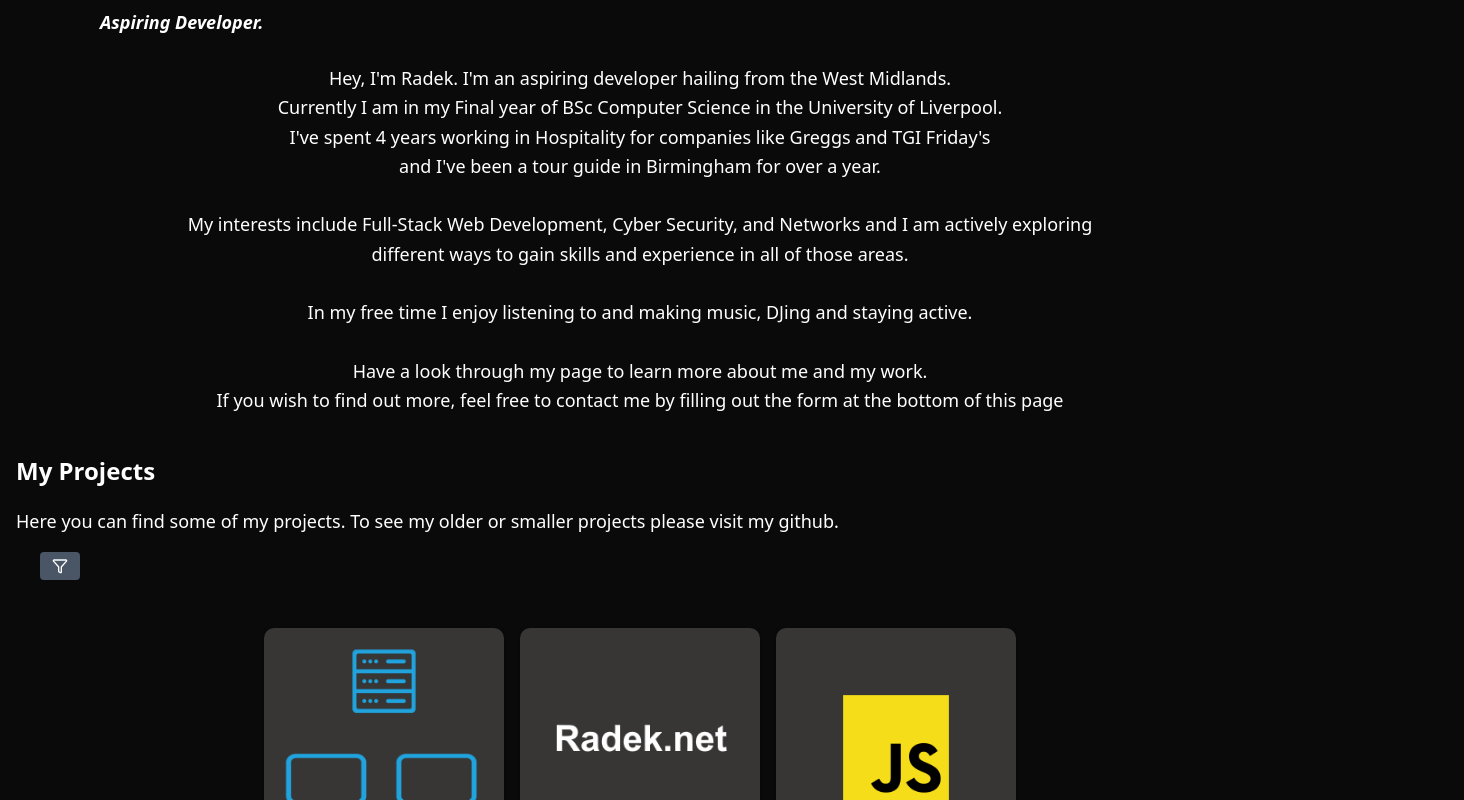
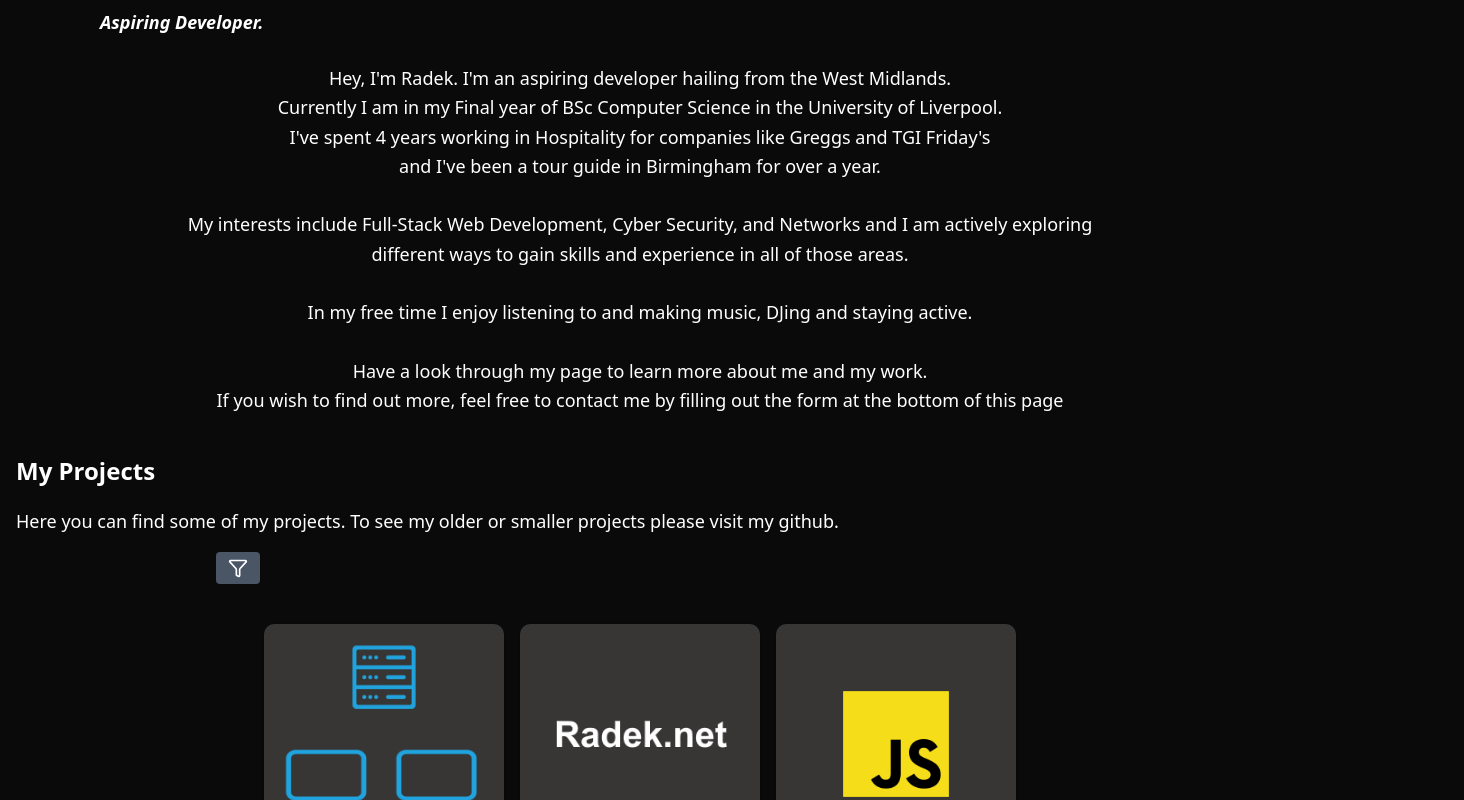
Before and after one commit to radekzien/radek-live, a Next.js app: page / in a window 1280 px wide. Shown: the part 316-1116 px from the top of the page, 1464 px wide, since content can reach past the window. Built offline with nearby package versions, Linux system fonts and the light colour scheme.

Commit message:
Updated styling for filter button

```diff
--- a/src/components/ProjectMapper.tsx
+++ b/src/components/ProjectMapper.tsx
@@ -58,12 +58,12 @@ export const ProjectMapper = () => {
   return (
     <>
       {/* Button to toggle filter panel */}
-      <div className="w-full flex pl-4 md:pl-0 md:ml-6 relative mb-4"  ref={wrapperRef}>
+      <div className="w-full flex pl-4 md:pl-0 md:left-50 relative mb-2"  ref={wrapperRef}>
         <button
           onClick={() => setShowFilter(prev => !prev)}
           className=" px-3 py-1 mb-4 text-sm bg-gray-600 text-white rounded hover:bg-slate-700 transition"
         >
-          <Filter className="w-5 h-6 md:w-4 md:h-5 text-white-500" />
+          <Filter className="w-5 h-6 text-white-500" />
         </button>
 
         {/* Tag filter checkboxes */}
```
